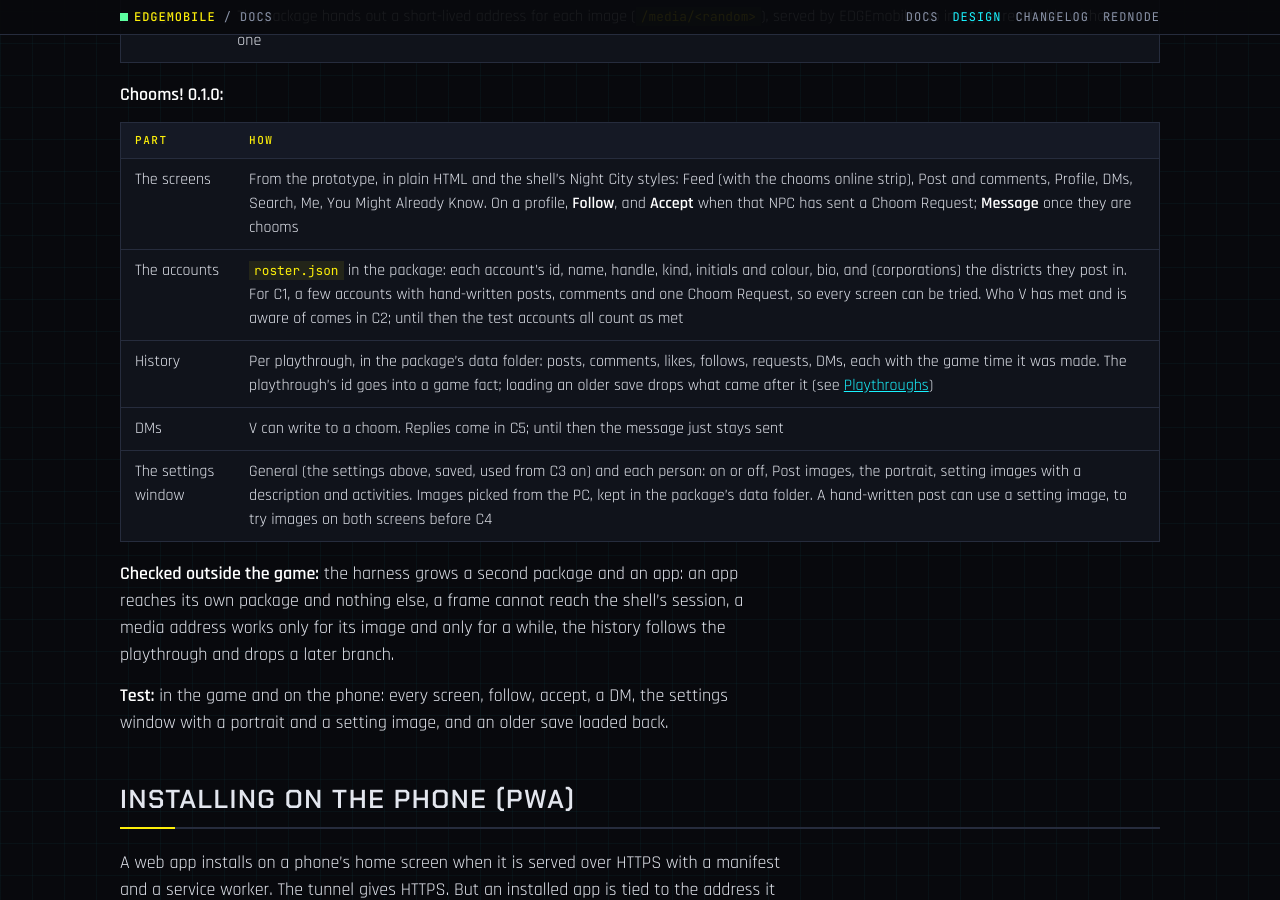
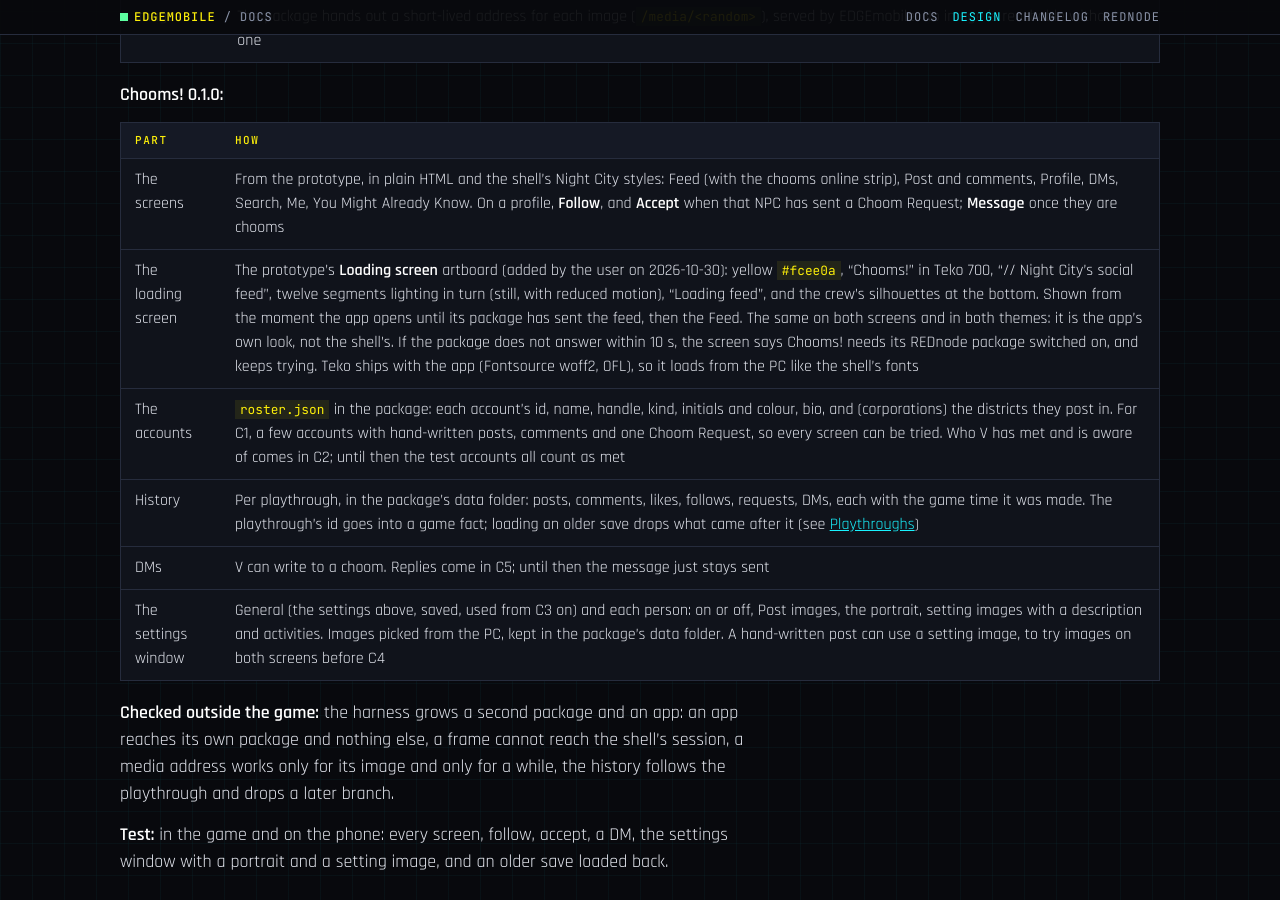
Before and after one commit to Edgemodders/EDGEmobile, a Jekyll site: the page built from docs/design.md, in a window 1280 px wide and 900 px high, scrolled down 15285 px. Built offline with Jekyll 4.4.1, drawn with Linux system fonts in a browser that asks for light colours.

Commit message:
Docs: the Chooms! loading screen in the C1 plan
Co-Authored-By: Claude Opus 5.5 <noreply@anthropic.com>

```diff
--- a/docs/design.md
+++ b/docs/design.md
@@ -346,6 +346,7 @@ Chooms! lives in this repo beside EDGEphone (the user's choice, 2026-10-30), wit
 | Part | How |
 |---|---|
 | The screens | From the prototype, in plain HTML and the shell's Night City styles: Feed (with the chooms online strip), Post and comments, Profile, DMs, Search, Me, You Might Already Know. On a profile, **Follow**, and **Accept** when that NPC has sent a Choom Request; **Message** once they are chooms |
+| The loading screen | The prototype's **Loading screen** artboard (added by the user on 2026-10-30): yellow `#fcee0a`, "Chooms!" in Teko 700, "// Night City's social feed", twelve segments lighting in turn (still, with reduced motion), "Loading feed", and the crew's silhouettes at the bottom. Shown from the moment the app opens until its package has sent the feed, then the Feed. The same on both screens and in both themes: it is the app's own look, not the shell's. If the package does not answer within 10 s, the screen says Chooms! needs its REDnode package switched on, and keeps trying. Teko ships with the app (Fontsource woff2, OFL), so it loads from the PC like the shell's fonts |
 | The accounts | `roster.json` in the package: each account's id, name, handle, kind, initials and colour, bio, and (corporations) the districts they post in. For C1, a few accounts with hand-written posts, comments and one Choom Request, so every screen can be tried. Who V has met and is aware of comes in C2; until then the test accounts all count as met |
 | History | Per playthrough, in the package's data folder: posts, comments, likes, follows, requests, DMs, each with the game time it was made. The playthrough's id goes into a game fact; loading an older save drops what came after it (see [Playthroughs](#playthroughs)) |
 | DMs | V can write to a choom. Replies come in C5; until then the message just stays sent |
```
